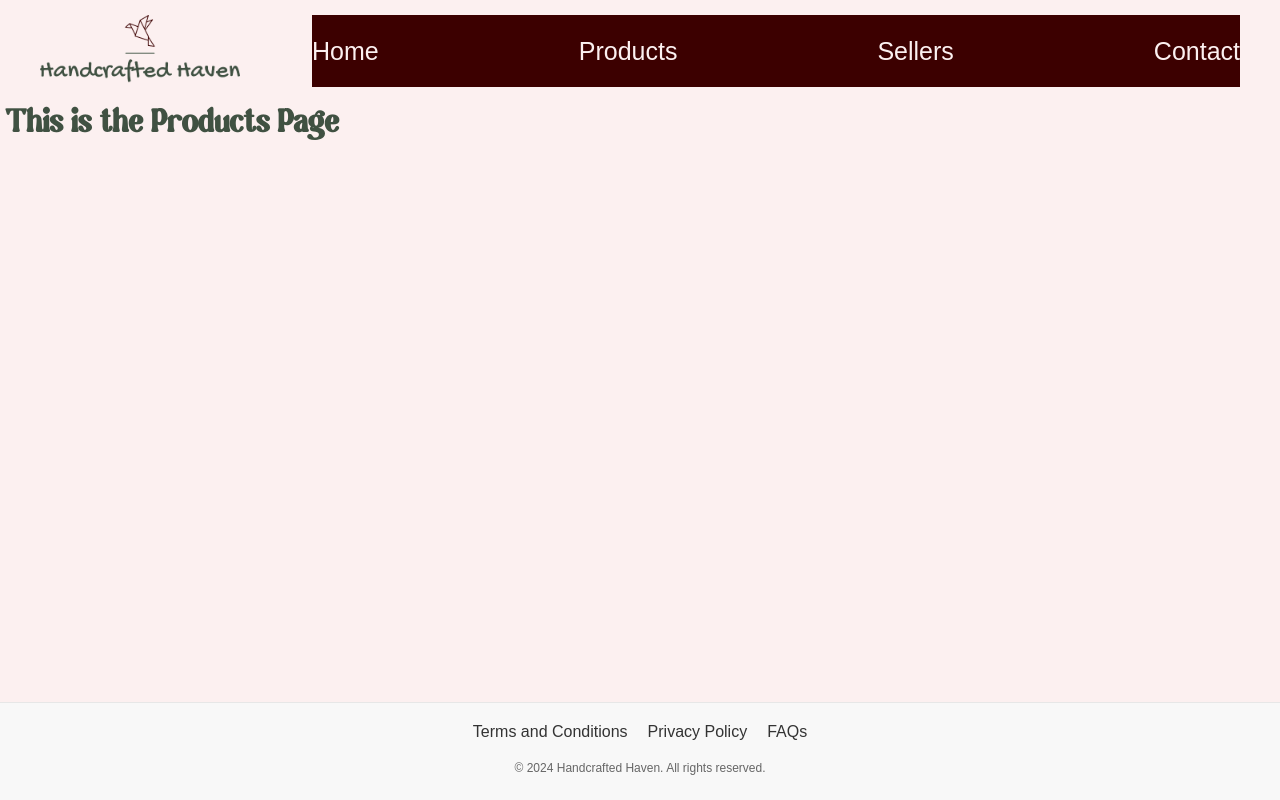
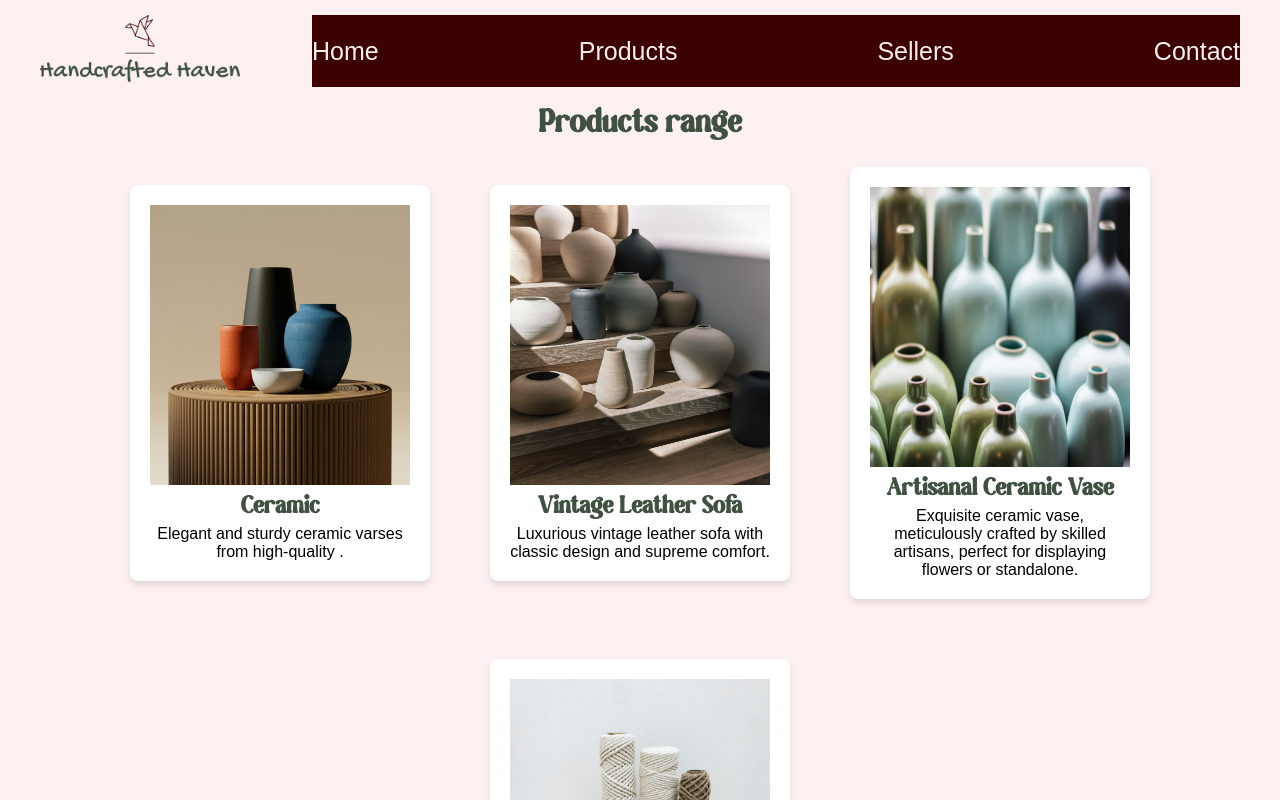
Before and after one commit to saraltr/Handcrafted-Haven, a Next.js app in the folder handcrafted/: page /products in a window 1280 px wide. Shown: the top 800 px of the page. Built offline with nearby package versions, Linux system fonts and the light colour scheme; a web font is replaced by a local one.

Commit message:
added products page

```diff
--- /dev/null
+++ b/handcrafted/src/app/products/ProductCard/Card.module.css
@@ -0,0 +1,26 @@
+.card {
+    width: 300px;
+    border-radius: 8px;
+    box-shadow: 0 4px 6px rgba(0, 0, 0, 0.1);
+    background-color: #ffffff;
+    padding: 20px;
+    margin: 20px;
+  }
+
+  .cartitle {
+    font-size: 1.5rem;
+    font-weight: bold;
+    margin-bottom: 10px;
+  }
+
+  .card-description {
+    font-size: 1rem;
+    color: #666666;
+    margin-bottom: 15px;
+  }
+
+  .card-image {
+    width: 100%;
+    height: auto;
+    border-radius: 8px;
+  }
--- /dev/null
+++ b/handcrafted/src/app/products/ProductCard/Card.tsx
@@ -0,0 +1,15 @@
+import React from 'react';
+import Image from 'next/image';
+import styles from './Card.module.css';
+
+const Card = (props:any) => {
+  return (
+    <div className={styles.card}>
+        <Image src={props.src} alt={props.title} className={styles.cardimage} width={260} height={280}/>
+        <h2 className={styles.cardtitle}>{props.title}</h2>
+        <span className={styles.carddescription}>{props.description}</span>
+    </div>
+  )
+}
+
+export default Card
--- a/handcrafted/src/app/products/page.tsx
+++ b/handcrafted/src/app/products/page.tsx
@@ -1,9 +1,62 @@
 import { Metadata } from "next";
+import Card from "./ProductCard/Card";
+import Ceramic from "@/public/images/ceramic.jpg";
+import Vases from "@/public/images/vases.jpg";
+import Wool from "@/public/images/banner4.jpg";
+import Clay from "@/public/images/banner3.jpeg";
+import "@/app/ui/globals.css";
+import styles from "@/app/products/products.module.css";
+export const metadata: Metadata = {
+  title: "Products",
+};
+const products = [
+  {
+    id: 1,
+    title: "Ceramic ",
+    description: "Elegant and sturdy ceramic varses from high-quality .",
+    image: Ceramic,
+  },
+  {
+    id: 2,
+    title: "Vintage Leather Sofa",
+    description:
+      "Luxurious vintage leather sofa with classic design and supreme comfort.",
+    image: Clay,
+  },
+  {
+    id: 3,
+    title: "Artisanal Ceramic Vase",
+    description:
+      "Exquisite ceramic vase, meticulously crafted by skilled artisans, perfect for displaying flowers or standalone.",
+    image: Vases,
+  },
+  {
+    id: 4,
+    title: "Handmade Wool Rug",
+    description:
+      "Handwoven wool rug featuring intricate patterns and vibrant colors, adding warmth and character to any room.",
+    image: Wool,
+  },
+];
 
-export const metadata: Metadata = {
-    title: 'Products',
-};
+// You can add more products to this array as needed
 
 export default function Page() {
-    return <h1>This is the Products Page</h1>;
+  return (
+    <>
+      <h1 className={styles.h1}>Products range</h1>
+      <div className={styles.products}>
+        {products.map((product) => {
+          return (
+            <Card
+              src={product.image}
+              title={product.title}
+              description={product.description}
+              key={product.id}
+            />
+          );
+        })}
+      </div>
+    </>
+  );
 }
--- /dev/null
+++ b/handcrafted/src/app/products/products.module.css
@@ -0,0 +1,11 @@
+.products {
+    display: flex;
+    flex-wrap: wrap; /* Wrap items to next line when necessary */
+    justify-content: center; /* Center items horizontally */
+    align-items: center; /* Center items vertically */
+    text-align: center; /* Center text within each product */
+    gap: 20px; /* Add space between products */
+  }
+  .h1{
+    text-align: center;
+  }
```
